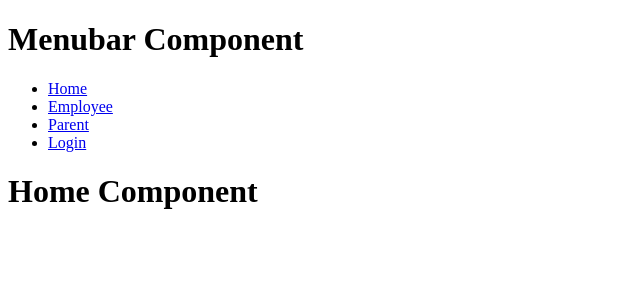
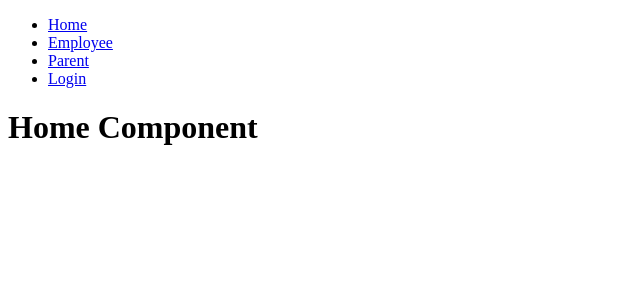
Before and after one commit to vamandeshmukh/ibm-react-demo-april-2024, a React (Create React App) app: page / in a window 1280 px wide. Shown: the top 300 px of the page, without its empty margins (0-640 px from the left). Built offline with nearby package versions, Linux system fonts and the light colour scheme.

Commit message:
react-day-2

```diff
--- a/src/components/Menubar.js
+++ b/src/components/Menubar.js
@@ -4,16 +4,12 @@ const Menubar = () => {
 
     return (
         <>
-            <h1>Menubar Component</h1>
-
             <ul>
                 <li> <Link to={'/'}>Home</Link> </li>
                 <li> <Link to={'/emp'}>Employee</Link> </li>
                 <li> <Link to={'/parent'}>Parent</Link> </li>
                 <li> <Link to={'/login'}>Login</Link> </li>
             </ul>
-
-
         </>
     );
 };
```
